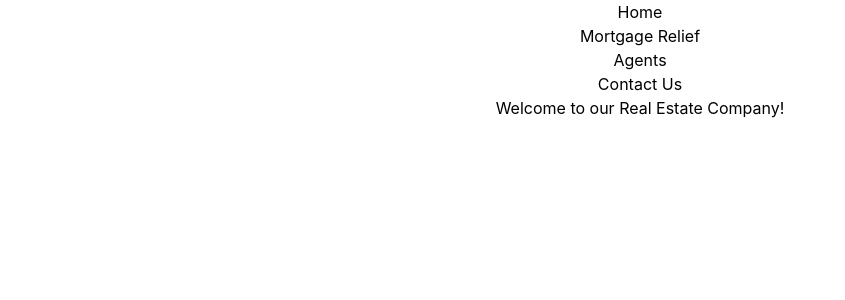
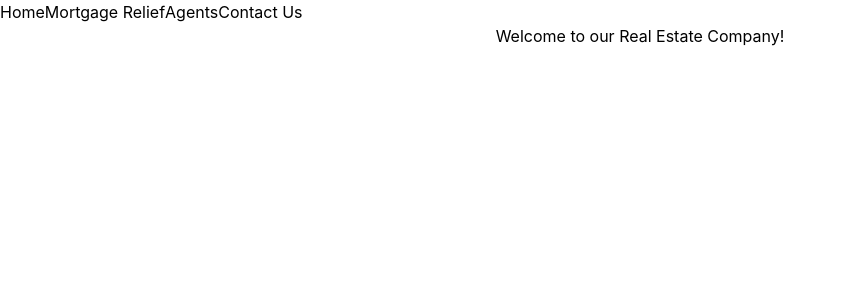
Before and after one commit to DavidDowell/foothills-investment-property, a React (Create React App) app in the folder fip/: page / in a window 1280 px wide. Shown: the top 300 px of the page, without its empty margins (0-845 px from the left). Built offline with nearby package versions, Linux system fonts and the light colour scheme.

Commit message:
Integrated Tailwind CSS

```diff
--- a/fip/src/components/Nav/index.js
+++ b/fip/src/components/Nav/index.js
@@ -3,12 +3,20 @@ import { Link } from 'react-router-dom';
 
 const Nav = () => {
   return (
-    <nav>
-      <ul>
-        <li><Link to="/">Home</Link></li>
-        <li><Link to="/mortgagerelief">Mortgage Relief</Link></li>
-        <li><Link to="/agents">Agents</Link></li>
-        <li><Link to="/contact">Contact Us</Link></li>
+    <nav className="flex">
+      <ul className="flex">
+        <li>
+          <Link to="/">Home</Link>
+        </li>
+        <li>
+          <Link to="/mortgagerelief">Mortgage Relief</Link>
+        </li>
+        <li>
+          <Link to="/agents">Agents</Link>
+        </li>
+        <li>
+          <Link to="/contact">Contact Us</Link>
+        </li>
       </ul>
     </nav>
   );
--- a/fip/tailwind.config.js
+++ b/fip/tailwind.config.js
@@ -1,8 +1,11 @@
 /** @type {import('tailwindcss').Config} */
+
+const defaultTheme = require('tailwindcss/defaultTheme');
+
 module.exports = {
-  content: [],
+  content: ['./src/**/*.{js,jsx,ts,tsx}', './components/**/*.{js,jsx,ts,tsx}'],
   theme: {
     extend: {},
   },
   plugins: [],
-}
+};
```
Also changed, not shown: package.json (added, +20 -0 lines), 1 other file (tests, documents, lock files or other folders).
